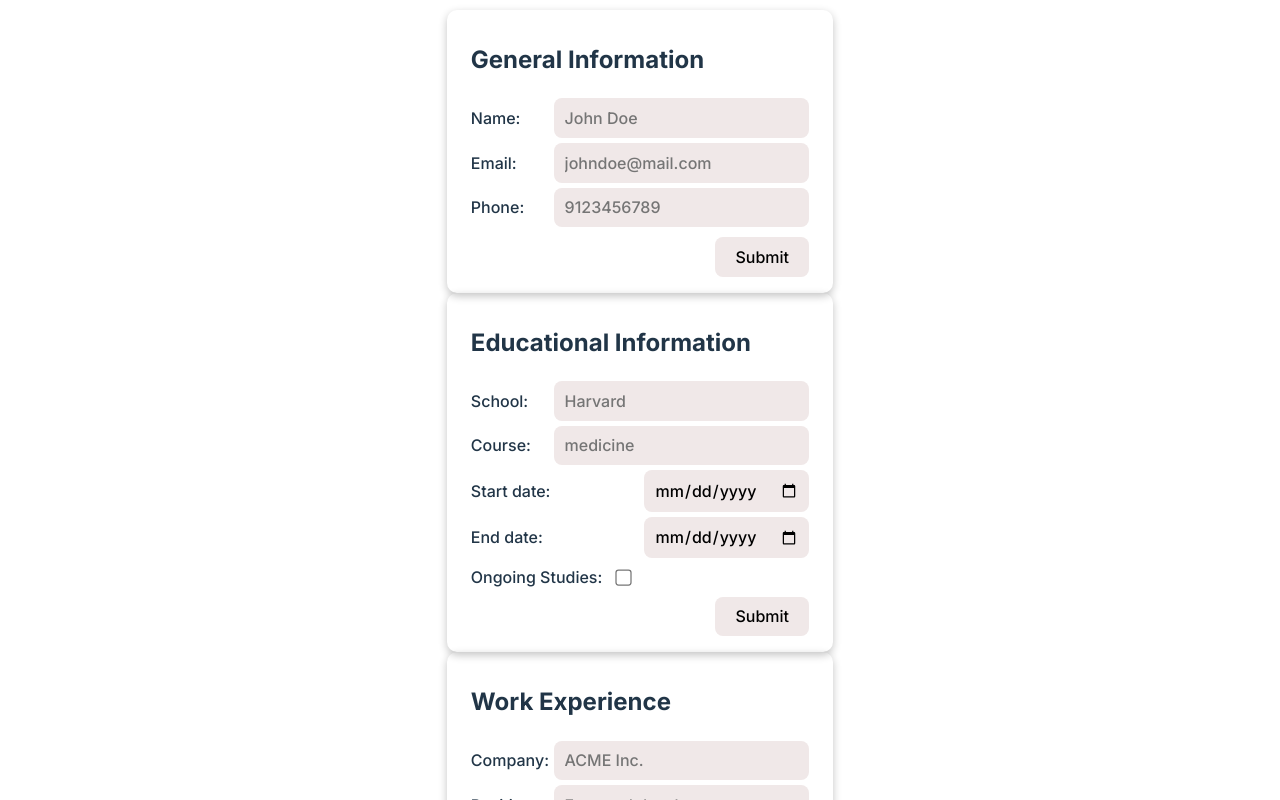
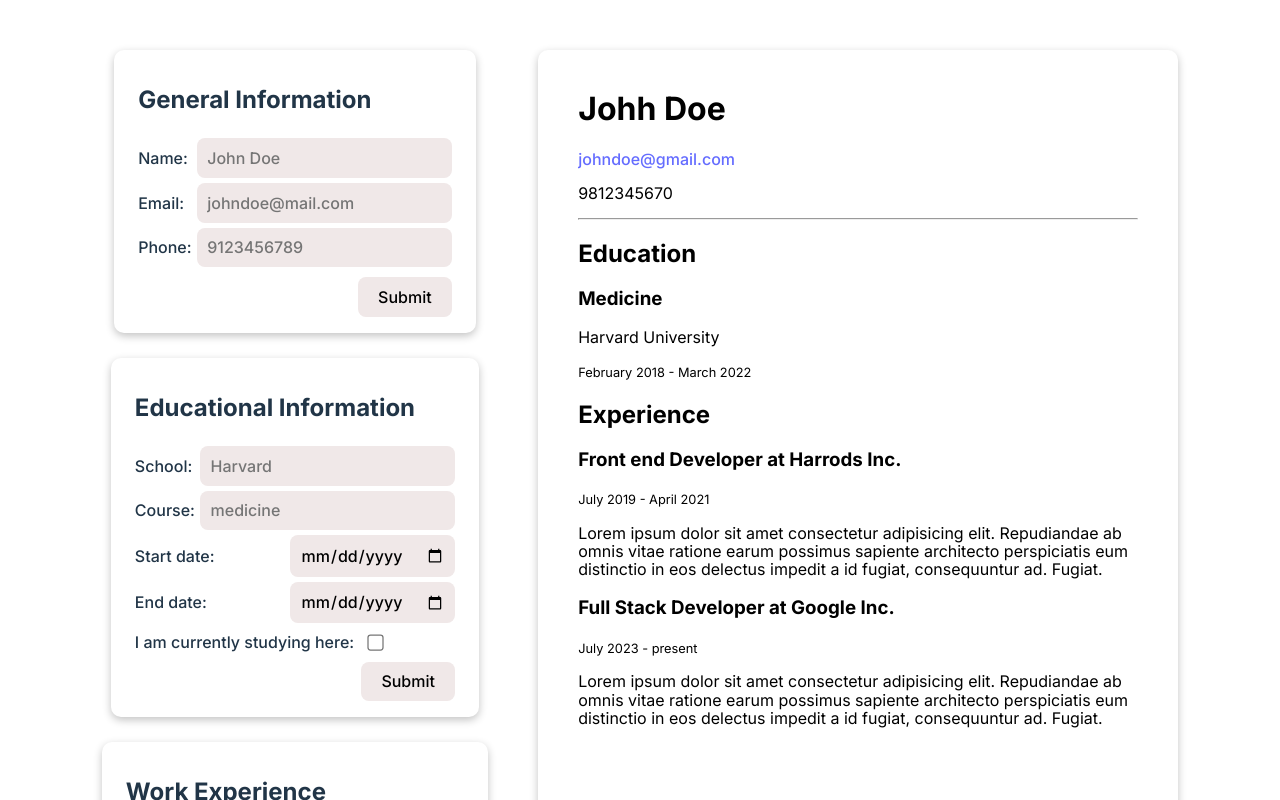
Before and after one commit to shravzzv/ODIN-CV-application-project, a React (Vite) app: page / in a window 1280 px wide. Shown: the top 800 px of the page. Built offline with nearby package versions, Linux system fonts and the light colour scheme.

Commit message:
feat: Add CV component

```diff
--- a/src/App.jsx
+++ b/src/App.jsx
@@ -1,14 +1,17 @@
-import './styles/App.css'
 import GeneralInfo from './components/GeneralInfo'
 import EducationalInfo from './components/EducationalInfo'
 import WorkInfo from './components/WorkInfo'
+import CV from './components/CV'
 
 function App() {
   return (
     <>
-      <GeneralInfo />
-      <EducationalInfo />
-      <WorkInfo />
+      <div className='islands'>
+        <GeneralInfo />
+        <EducationalInfo />
+        <WorkInfo />
+      </div>
+      <CV />
     </>
   )
 }
--- /dev/null
+++ b/src/components/CV.jsx
@@ -0,0 +1,34 @@
+export default function CV() {
+  return (
+    <main>
+      <h1>Johh Doe</h1>
+      <p>
+        <a href='mailto:johhdoe@gmail.com'>johndoe@gmail.com</a>
+      </p>
+      <p>9812345670</p>
+      <hr />
+
+      <h2>Education</h2>
+      <h3>Medicine</h3>
+      <p>Harvard University</p>
+      <small>February 2018 - March 2022</small>
+
+      <h2>Experience</h2>
+      <h3>Front end Developer at Harrods Inc.</h3>
+      <small>July 2019 - April 2021</small>
+      <p>
+        Lorem ipsum dolor sit amet consectetur adipisicing elit. Repudiandae ab
+        omnis vitae ratione earum possimus sapiente architecto perspiciatis eum
+        distinctio in eos delectus impedit a id fugiat, consequuntur ad. Fugiat.
+      </p>
+
+      <h3>Full Stack Developer at Google Inc.</h3>
+      <small>July 2023 - present</small>
+      <p>
+        Lorem ipsum dolor sit amet consectetur adipisicing elit. Repudiandae ab
+        omnis vitae ratione earum possimus sapiente architecto perspiciatis eum
+        distinctio in eos delectus impedit a id fugiat, consequuntur ad. Fugiat.
+      </p>
+    </main>
+  )
+}
--- a/src/components/EducationalInfo.jsx
+++ b/src/components/EducationalInfo.jsx
@@ -30,7 +30,7 @@
         <input type='date' name='end' id='end' />
       </label>
       <label>
-        Ongoing Studies:
+        I am currently studying here:
         <input type='checkbox' name='current' id='current' />
       </label>
       <button type='submit'>Submit</button>
--- a/src/main.jsx
+++ b/src/main.jsx
@@ -3,6 +3,8 @@
 import App from './App.jsx'
 import 'normalize.css'
 import './styles/index.css'
+import './styles/App.css'
+import './styles/CV.css'
 
 ReactDOM.createRoot(document.getElementById('root')).render(
   <React.StrictMode>
--- a/src/styles/App.css
+++ b/src/styles/App.css
@@ -1,6 +1,24 @@
 #root {
   max-width: 1280px;
   margin: 0 auto;
-  padding: 10px;
-  /* border: 1px solid #000; */
+  padding: 50px 10px;
+  display: flex;
+  flex-direction: column;
+  gap: 25px;
 }
+
+.islands {
+  display: flex;
+  flex-direction: column;
+  align-items: center;
+  justify-content: center;
+  gap: 25px;
+}
+
+@media (min-width: 601px) {
+  /* tablets and desktops */
+  #root {
+    flex-direction: row;
+    gap: 50px;
+  }
+}
--- /dev/null
+++ b/src/styles/CV.css
@@ -0,0 +1,22 @@
+main {
+  box-shadow: rgba(0, 0, 0, 0.24) 0px 3px 8px;
+  border-radius: 10px;
+  padding: 20px;
+  background-color: #121212;
+}
+
+@media (prefers-color-scheme: light) {
+  main {
+    background-color: #fff;
+    color: black;
+  }
+}
+
+@media (min-width: 601px) {
+  /* tablets and desktops */
+  main {
+    min-width: 45vw;
+    max-width: 50vw;
+    padding: 20px 40px;
+  }
+}
--- a/src/styles/index.css
+++ b/src/styles/index.css
@@ -118,6 +118,10 @@
   }
 }
 
+@media (max-width: 600px) {
+  /* phones only */
+}
+
 @media (min-width: 601px) {
   /* common to tablets and desktops */
   a:hover {
```
